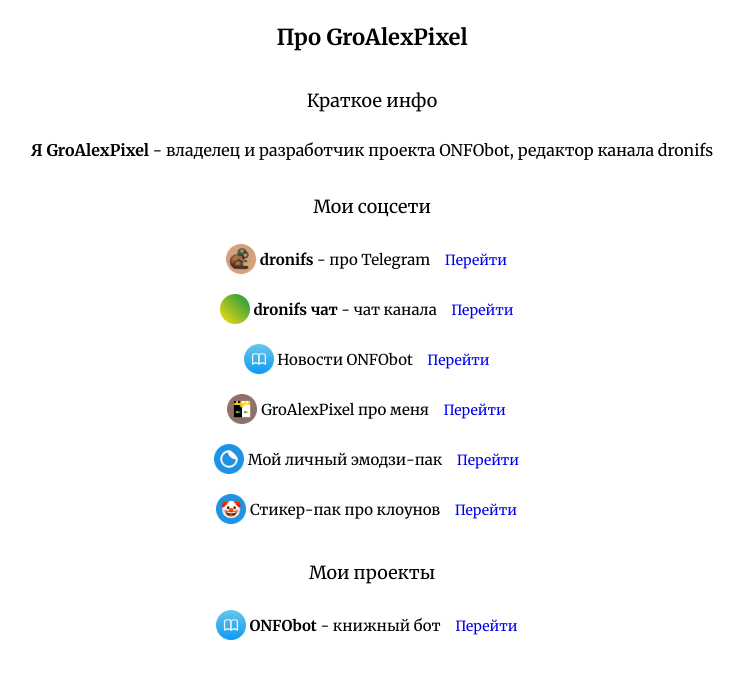
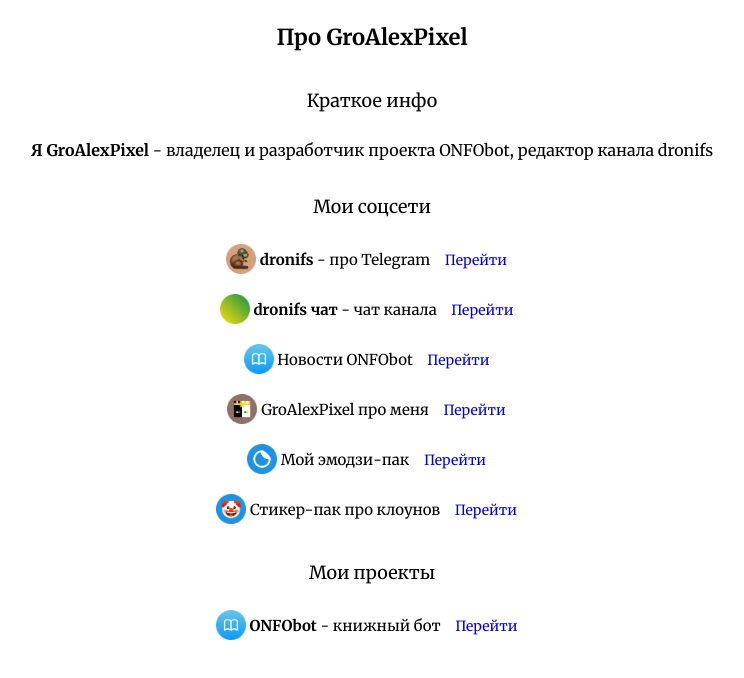
Before and after one commit to Qjkey/AboutGroAlexPixel, a plain HTML site: page index.html in a window 1280 px wide. Shown: the whole page, without its empty margins (268-1012 px from the left). Drawn offline with Linux system fonts and the light colour scheme.

Commit message:
Update index.html

```diff
--- a/index.html
+++ b/index.html
@@ -111,7 +111,7 @@
             <p><img src=img/2_dr_chat.png alt="" class="img_links">   <small class="text_links">   <strong>dronifs чат</strong> - чат канала <a href="https://t.me/dronift_chat"><button class="button_links">Перейти</button></a></small></p>
             <p><img src=img/3_onfobot.png alt="" class="img_links">   <small class="text_links">   Новости ONFObot <a href="https://t.me/ONFOstudio"><button class="button_links">Перейти</button></a></small></p>
             <p><img src=img/4_gapnewn.png alt="" class="img_links">   <small class="text_links">   GroAlexPixel про меня <a href="https://t.me/GroAlexPixeI"><button class="button_links">Перейти</button></a></small></p>
-            <p><img src=img/5_emoji.png alt="" class="img_links">   <small class="text_links">   Мой личный эмодзи-пак <a href="https://t.me/addemoji/GroAlexPixeI"><button class="button_links">Перейти</button></a></small></p>
+            <p><img src=img/5_emoji.png alt="" class="img_links">   <small class="text_links">   Мой эмодзи-пак <a href="https://t.me/addemoji/GroAlexPixeI"><button class="button_links">Перейти</button></a></small></p>
             <p><img src=img/6_stickers.png alt="" class="img_links">   <small class="text_links">   Стикер-пак про клоунов <a href="https://t.me/addstickers/dronifs"><button class="button_links">Перейти</button></a></small></p>
         </div>
         <p class="text_2">Мои проекты</p>
```
